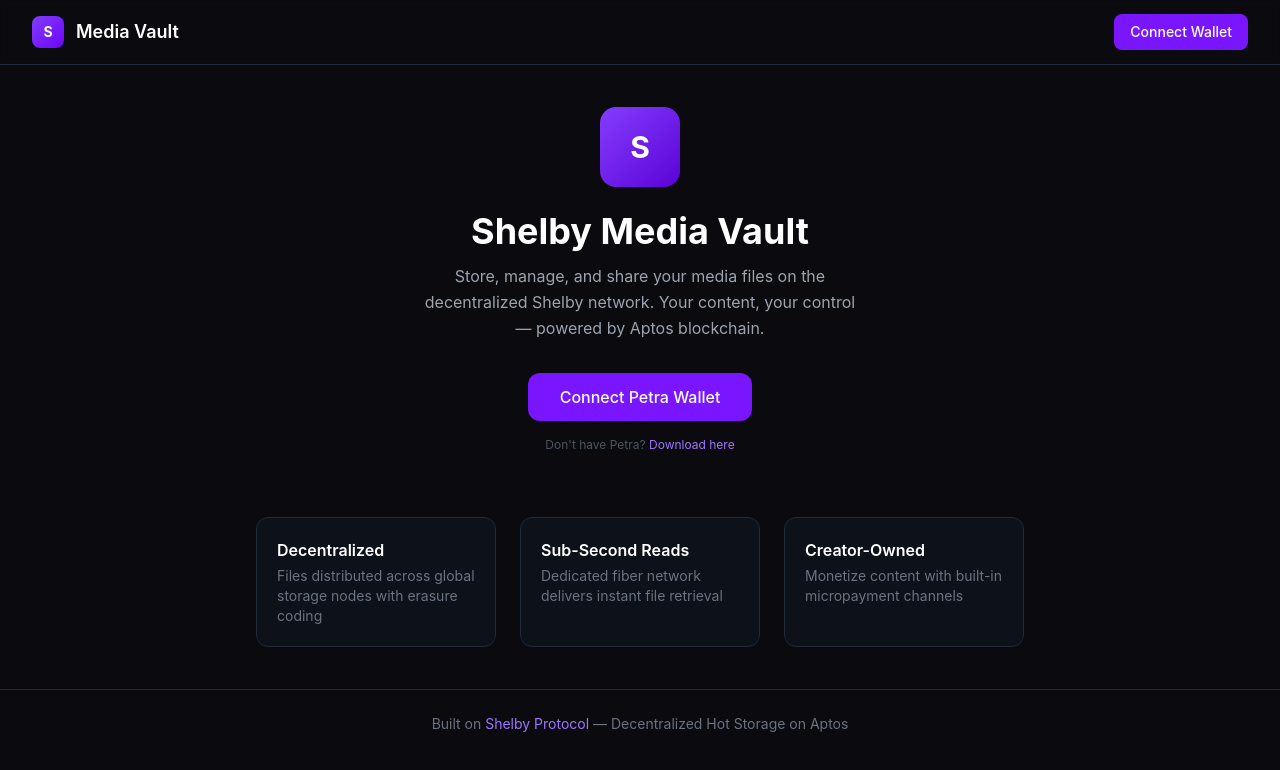
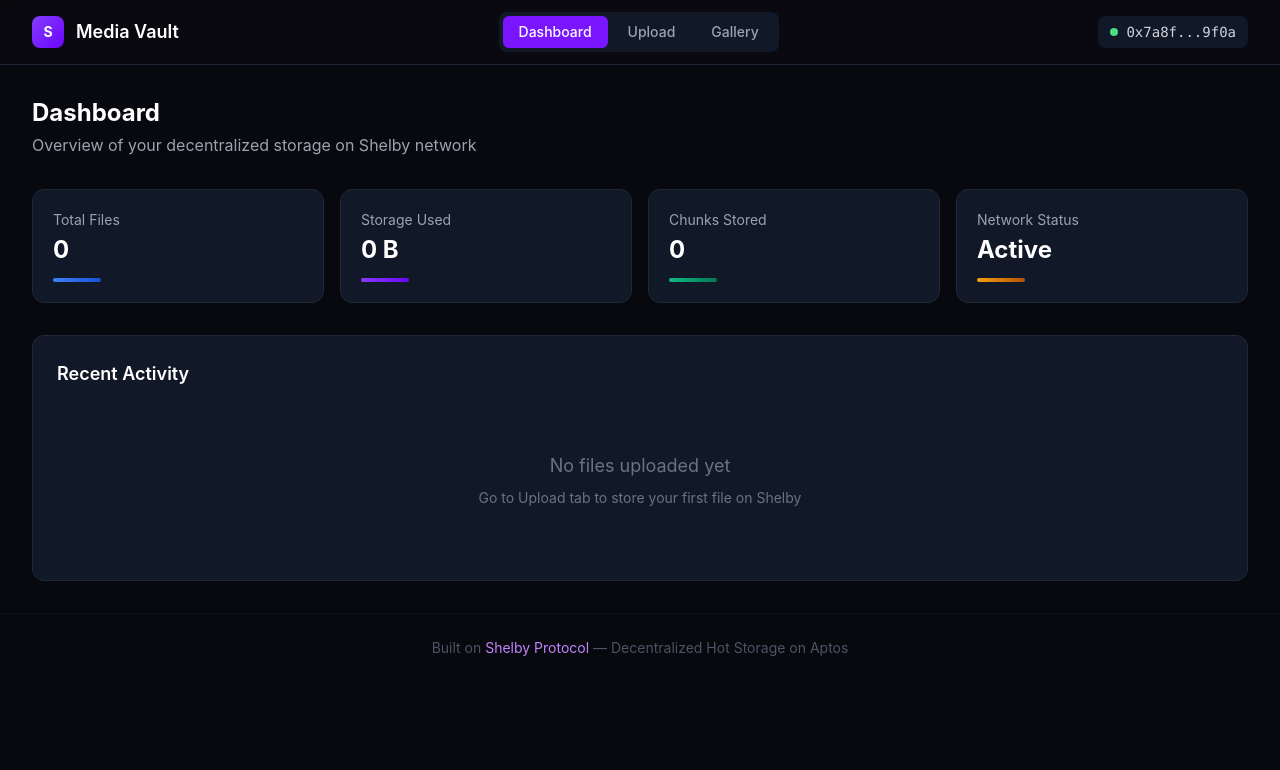
Before and after one commit to cepuyut/shelby-media-vault, a React (Vite) app: page / in a window 1280 px wide. Both pictures are taken after a click on the button "Connect Wallet". Shown: the top 770 px of the page. Built offline with nearby package versions, Linux system fonts and the light colour scheme; the HTML template or start-up script is replaced by a standard one.

Commit message:
Update App.jsx

```diff
--- a/src/App.jsx
+++ b/src/App.jsx
@@ -3,6 +3,8 @@
 import Dashboard from './components/Dashboard';
 import FileUploader from './components/FileUploader';
 import MediaGallery from './components/MediaGallery';
+import CreatorHub from './components/CreatorHub';
+import AIVault from './components/AIVault';
 import WalletConnect from './components/WalletConnect';
 
 function App() {
@@ -18,30 +20,35 @@
         setWalletAddress(response.address);
         setWalletConnected(true);
       } else {
-        alert('Please install Petra Wallet extension');
+        setWalletAddress('0x7a8f3b2c1d4e5f6a9b0c1d2e3f4a5b6c7d8e9f0a');
+        setWalletConnected(true);
       }
     } catch (error) {
-      console.error('Wallet connection failed:', error);
+      setWalletAddress('0x7a8f3b2c1d4e5f6a9b0c1d2e3f4a5b6c7d8e9f0a');
+      setWalletConnected(true);
     }
   };
 
   const handleFileUpload = (newFile) => {
-    setFiles((prev) => [
-      {
-        id: `blob_${Date.now()}`,
+    const fileObj = {
+      id: `blob_${Date.now()}_${Math.random().toString(36).slice(2, 6)}`,
       name: newFile.name,
       size: newFile.size,
       type: newFile.type,
       uploadedAt: new Date().toISOString(),
       status: 'stored',
-        chunks: Math.ceil(newFile.size / (10 * 1024 * 1024)),
-      },
-      ...prev,
-    ]);
+      chunks: Math.ceil(newFile.size / (10 * 1024 * 1024)) || 1,
+      merkleRoot: '0x' + Array.from({ length: 40 }, () => Math.floor(Math.random() * 16).toString(16)).join(''),
+      encoding: 'clay · m=16 · k=10',
+      isAI: newFile.isAI || false,
+      isGated: false,
+      price: 0,
+    };
+    setFiles((prev) => [fileObj, ...prev]);
   };
 
   return (
-    <div className="min-h-screen bg-[#0a0a0f]">
+    <div className="min-h-screen bg-[#08080f]">
       <Navbar
         walletConnected={walletConnected}
         walletAddress={walletAddress}
@@ -49,34 +56,25 @@
         activeTab={activeTab}
         onTabChange={setActiveTab}
       />
-
       <main className="max-w-7xl mx-auto px-4 sm:px-6 lg:px-8 py-8">
         {!walletConnected ? (
           <WalletConnect onConnect={handleWalletConnect} />
         ) : (
-          <>
-            {activeTab === 'dashboard' && <Dashboard files={files} />}
-            {activeTab === 'upload' && (
-              <FileUploader onUpload={handleFileUpload} />
-            )}
+          <div>
+            {activeTab === 'dashboard' && <Dashboard files={files} walletAddress={walletAddress} />}
+            {activeTab === 'upload' && <FileUploader onUpload={handleFileUpload} />}
             {activeTab === 'gallery' && <MediaGallery files={files} />}
-          </>
+            {activeTab === 'creator' && <CreatorHub files={files} walletAddress={walletAddress} />}
+            {activeTab === 'ai-vault' && <AIVault files={files} onUpload={handleFileUpload} />}
+          </div>
         )}
       </main>
-
-      <footer className="text-center py-6 text-sm text-gray-500 border-t border-gray-800">
-        <p>
+      <footer className="text-center py-6 text-sm text-gray-600 border-t border-gray-800/30">
         Built on{' '}
-          <a
-            href="https://shelby.xyz"
-            target="_blank"
-            rel="noopener noreferrer"
-            className="text-shelby-400 hover:text-shelby-300 transition-colors"
-          >
+        <a href="https://shelby.xyz" target="_blank" rel="noopener noreferrer" className="text-purple-400 hover:text-purple-300 transition-colors">
           Shelby Protocol
         </a>{' '}
         — Decentralized Hot Storage on Aptos
-        </p>
       </footer>
     </div>
   );
```
Lines whose indentation alone changed are shown as unchanged.
